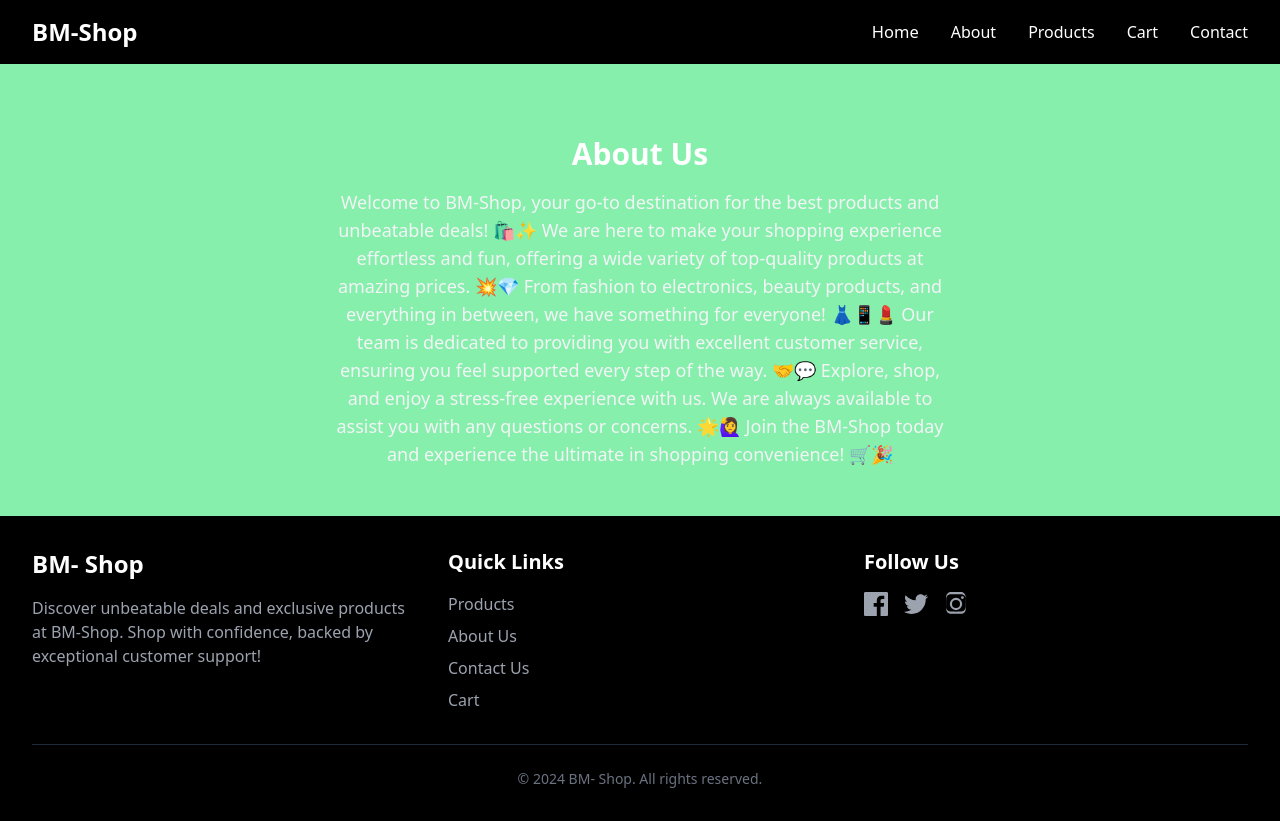
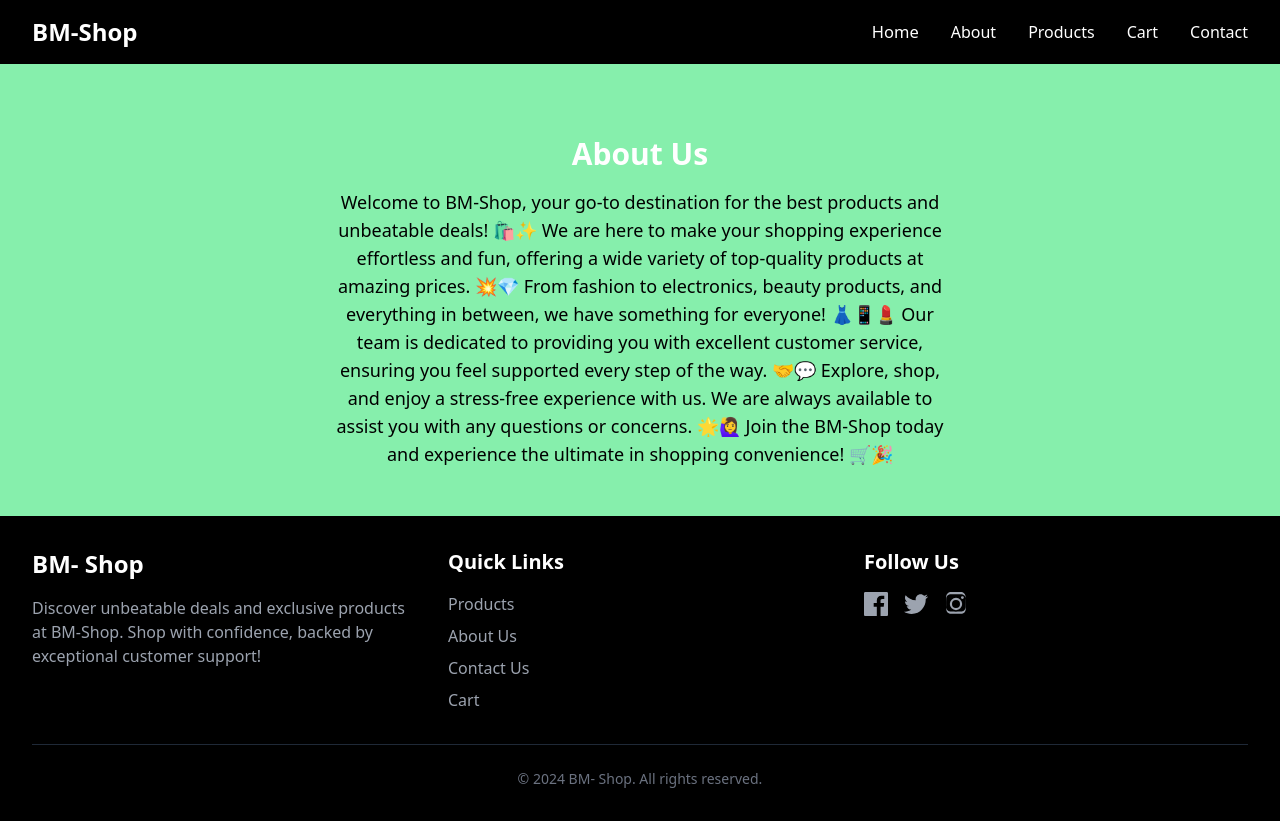
Before and after one commit to khanzadigithubid/Milestone-3-Project, a Next.js app: page /about in a window 1280 px wide. Built offline with nearby package versions, Linux system fonts and the light colour scheme.

Commit message:
Update page.tsx

```diff
--- a/src/app/about/page.tsx
+++ b/src/app/about/page.tsx
@@ -5,7 +5,7 @@ const AboutUs = () => {
                 <div className="flex flex-col lg:items-center">
                     <div className="lg:w-1/2 text-center">
                         <h2 className="text-3xl font-extrabold text-white mt-6">About Us</h2>
-                        <p className="mt-4 text-lg text-gray-100">
+                        <p className="mt-4 text-lg text-black">
                             Welcome to BM-Shop, your go-to destination for the best products and unbeatable deals! 🛍️✨
                             We are here to make your shopping experience effortless and fun, offering a wide variety of top-quality products at amazing prices. 💥💎
                             From fashion to electronics, beauty products, and everything in between, we have something for everyone! 👗📱💄
```
